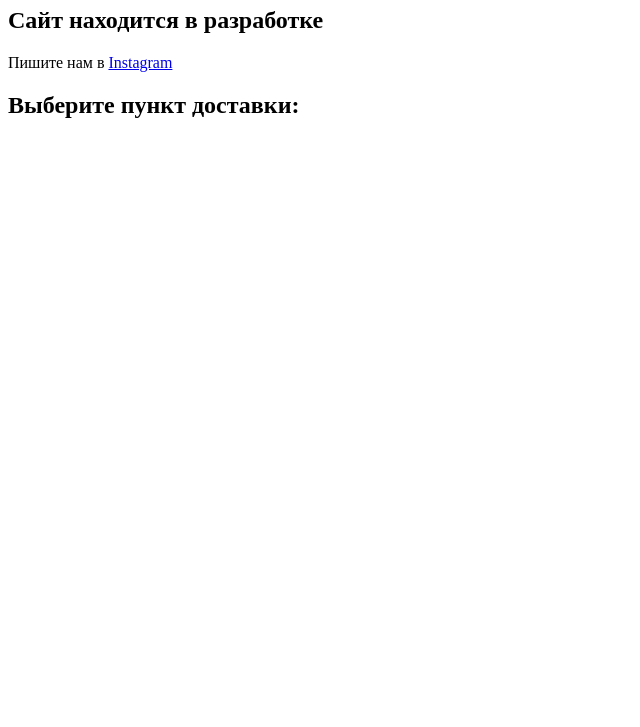
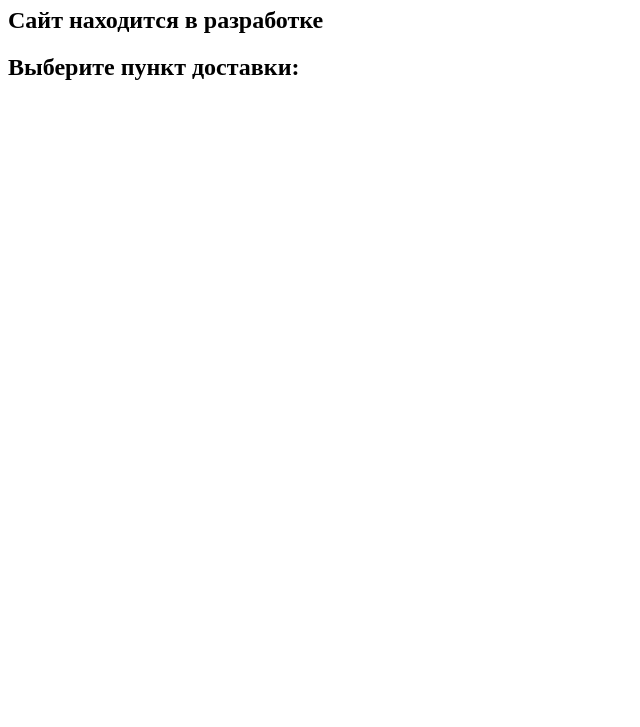
Before and after one commit to AlexanderFrolov-Dev/project, a plain HTML site: page index.html in a window 1280 px wide. Shown: the part 73-800 px from the top of the page, without its empty margins (0-640 px from the left). Drawn offline with Linux system fonts and the light colour scheme.

Commit message:
Изменения в ветви basket-delivery-options.

```diff
--- a/index.html
+++ b/index.html
@@ -7,8 +7,6 @@
 <body>
     <h1>Смарт-Экспресс</h1>
     <h2>Сайт находится в разработке</h2>
-    Пишите нам в <a href="https://www.instagram.com/skillbox.ru" target="_blank">Instagram</a>
-
     <h2>Выберите пункт доставки:</h2>
 </body>
 </html>
```
